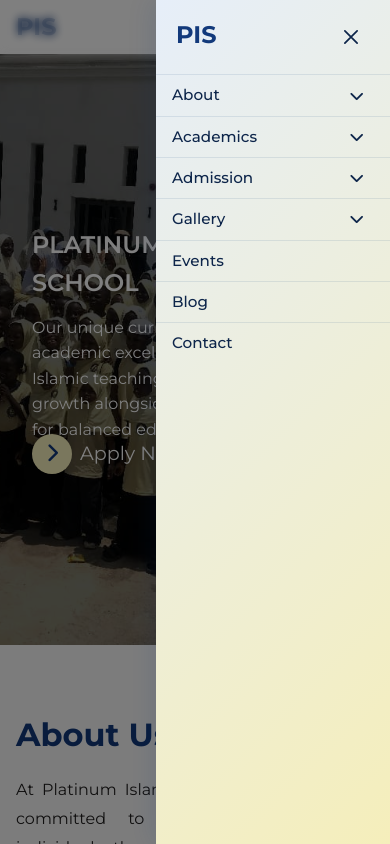
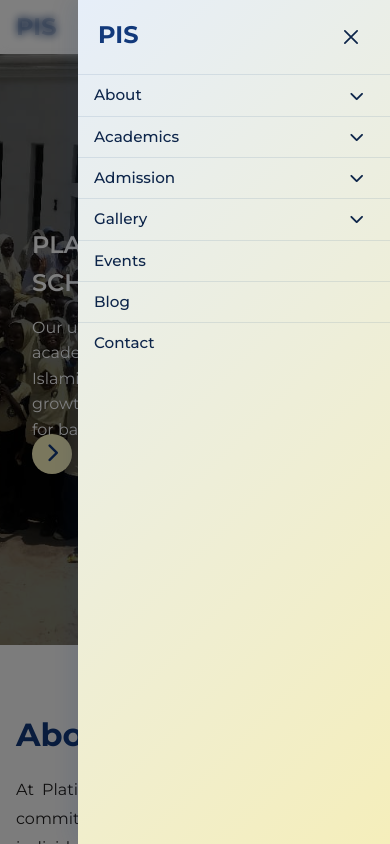
Before and after one commit to Ahmaakor/Platinum-Islamic-School, a React (Create React App) app: page / in a window 390 px wide. Both pictures are taken after a click on the link "Toggle navigation". Shown: the top 844 px of the page. Built offline with nearby package versions, Linux system fonts and the light colour scheme.

Commit message:
mobile nav

```diff
--- a/src/components/MobileNav/MobileNav.module.css
+++ b/src/components/MobileNav/MobileNav.module.css
@@ -135,7 +135,7 @@
     position: fixed;
     top: 0;
     right: 0;
-    width: 60vw;
+    width: 80vw;
     max-width: 340px;
     height: 100vh;
     background: linear-gradient(135deg, var(--pis-blue-light) 0%, var(--pis-cream) 100%);
```
